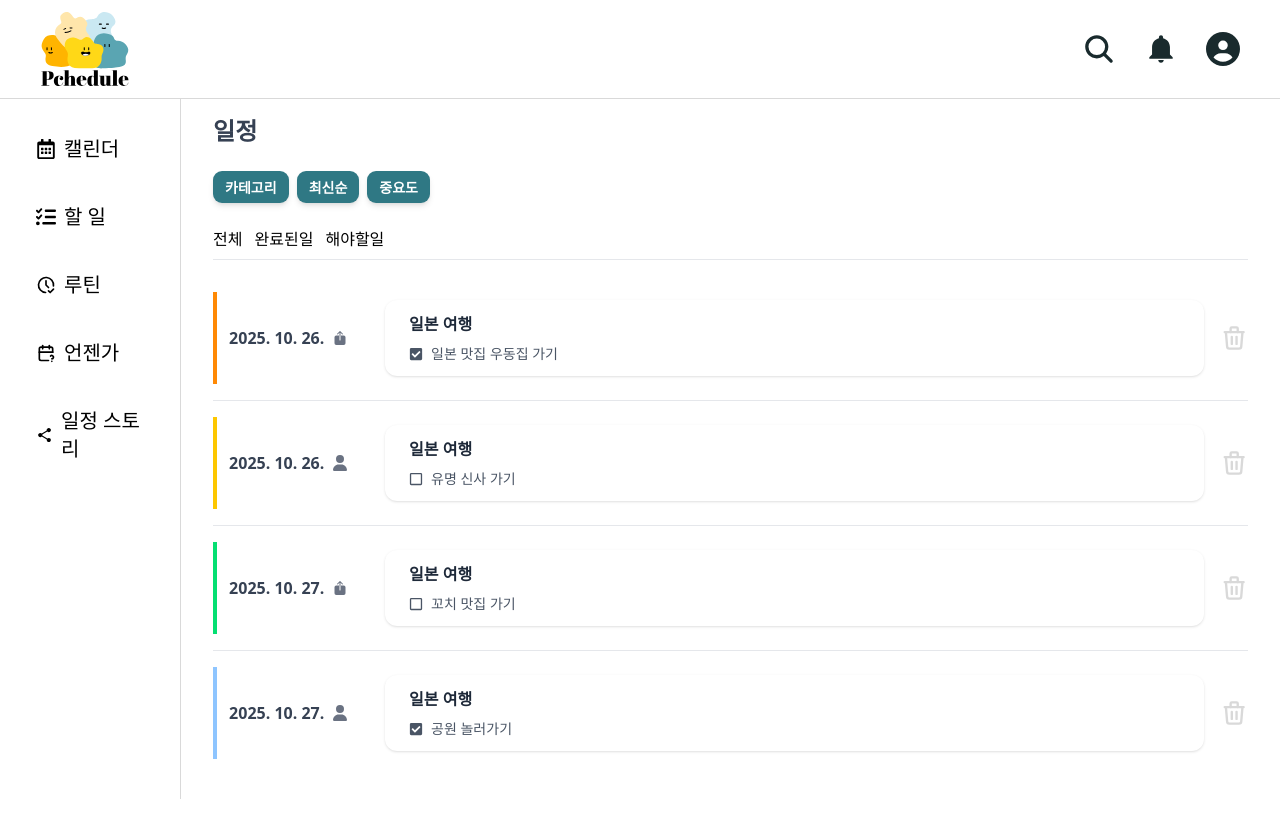
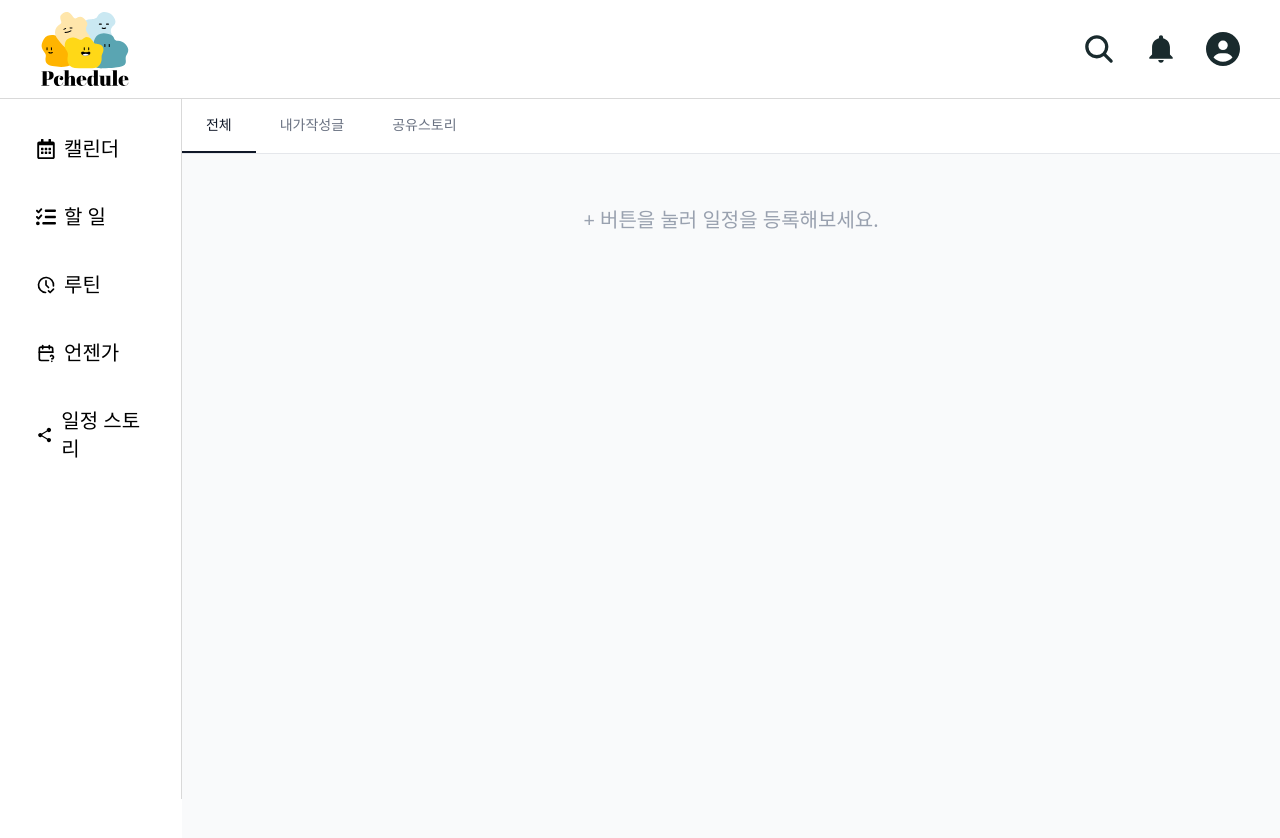
Before and after one commit to oz-main-fe-12-team4/oz_pchedule_fe, a React (Vite) app: page /testD in a window 1280 px wide. Shown: the top 838 px of the page. Before the commit the page ends 800 px from the top, so only its background shows below. Built offline with nearby package versions, Linux system fonts and the light colour scheme.

Commit message:
feat : 언젠가 페이지 ui구현 및 탭 클릭 이벤트 추가(#31)

```diff
--- /dev/null
+++ b/src/pages/Someday.jsx
@@ -0,0 +1,38 @@
+import { useState } from "react";
+
+const StoryPage = () => {
+  const [activeTab, setActiveTab] = useState("전체");
+  const tabs = ["전체", "내가작성글", "공유스토리"];
+
+  return (
+    <div className="w-full min-h-screen bg-gray-50">
+      <div className="bg-white border-b border-gray-200">
+        <div className="flex">
+          {tabs.map((tab) => (
+            <button
+              key={tab}
+              onClick={() => setActiveTab(tab)}
+              className={`px-6 py-4 text-sm font-medium border-b-2 transition-colors ${
+                activeTab === tab
+                  ? "text-gray-900 border-gray-900 font-extrabold"
+                  : "text-gray-500 border-transparent hover:text-gray-700 hover:border-gray-300"
+              }`}
+            >
+              {tab}
+            </button>
+          ))}
+        </div>
+      </div>
+
+      <div className="flex-1 flex items-center justify-center p-8">
+        <div className="text-center">
+          <p className="text-gray-400 text-xl mt-5">
+            + 버튼을 눌러 일정을 등록해보세요.
+          </p>
+        </div>
+      </div>
+    </div>
+  );
+};
+
+export default StoryPage;
--- a/src/test/TestD.jsx
+++ b/src/test/TestD.jsx
@@ -1,8 +1,6 @@
 import Header from "../components/Header";
 import MenuBar from "../components/MenuBar";
-import PlusButton from "../components/PlusButton";
-import DailyPage from "../pages/DailyPage";
-import { posts } from "../assets/data/dummyPostList";
+import Someday from "../pages/Someday";
 
 function TestD() {
   return (
@@ -10,7 +8,7 @@ function TestD() {
       <Header />
       <div className="flex">
         <MenuBar />
-        <DailyPage posts={posts} />
+        <Someday />
       </div>
     </div>
   );
```
